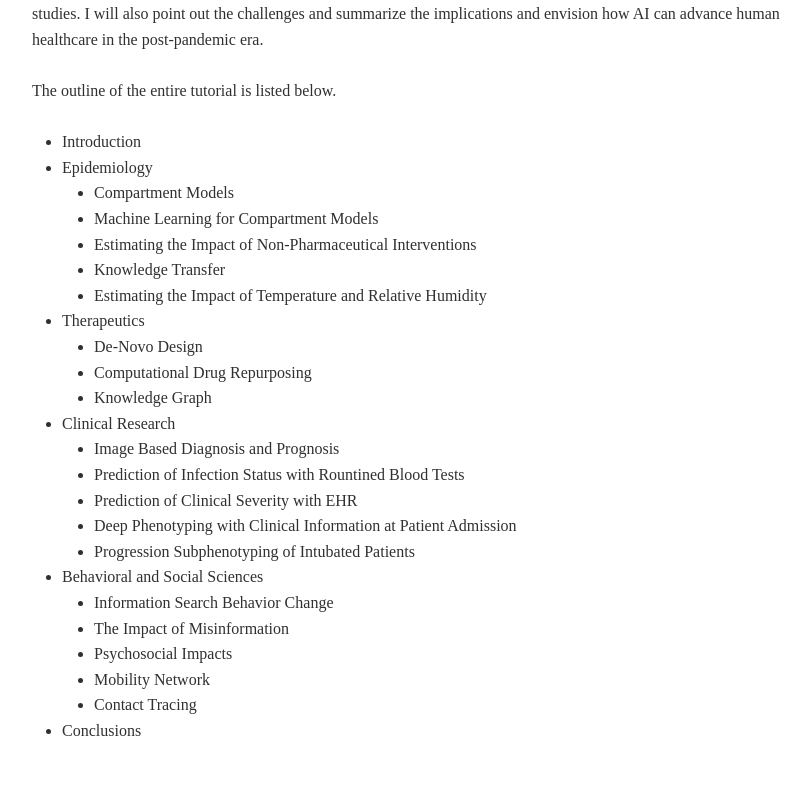
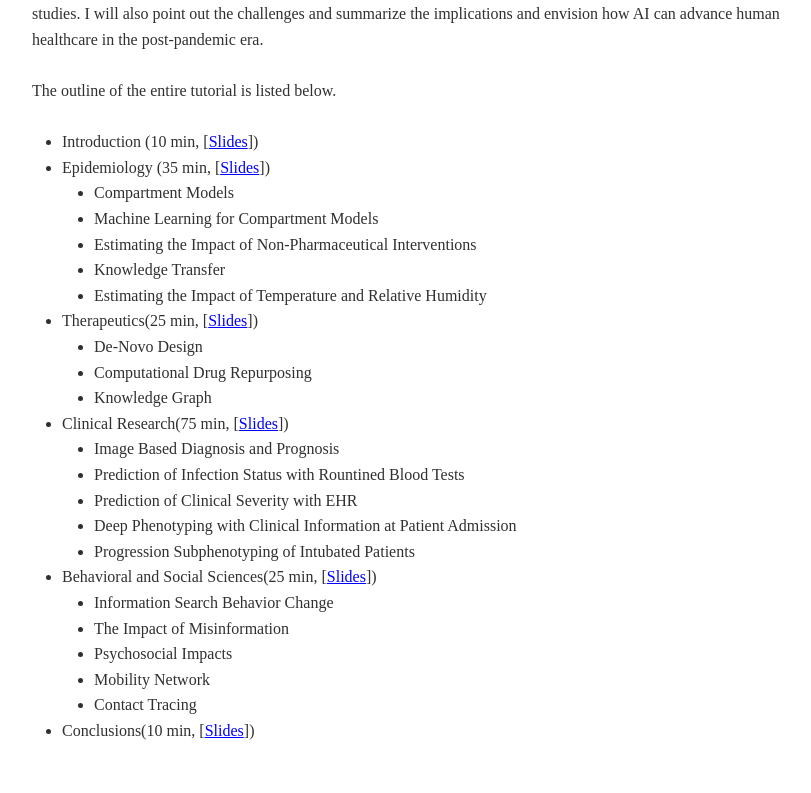
Before and after one commit to wcm-wanglab/WCM-WangLAB.github.io, a plain HTML site: page tutorials/AAAI2021/COVID-Tutorial.html in a window 1280 px wide. Shown: the part 567-1360 px from the top of the page, without its empty margins (288-1099 px from the left). Drawn offline with Linux system fonts and the light colour scheme.

Commit message:
Update COVID-Tutorial.html

```diff
--- a/tutorials/AAAI2021/COVID-Tutorial.html
+++ b/tutorials/AAAI2021/COVID-Tutorial.html
@@ -71,35 +71,35 @@
 
 		<ul style="margin-left: 30px">
 
-		<li> Introduction</li>
+		<li> Introduction (10 min, [<a style=" color: blue;" href="https://www.dropbox.com/s/6gqnjhtl2nkwen6/Part1_Fei_COVID_Introduction.pdf?dl=0">Slides</a>])</li>
 
-		<li> Epidemiology</li>
+		<li> Epidemiology (35 min, [<a style=" color: blue;" href="https://www.dropbox.com/s/3mgekbfgpu8xl2q/Part2_Fei_COVID_Epidemiology.pdf?dl=0">Slides</a>])</li>
 			<li style="margin-left:2em"> Compartment Models </li>
 			<li style="margin-left:2em"> Machine Learning for Compartment Models </li>
 			<li style="margin-left:2em"> Estimating the Impact of Non-Pharmaceutical Interventions </li>
 			<li style="margin-left:2em"> Knowledge Transfer </li>
 			<li style="margin-left:2em"> Estimating the Impact of Temperature and Relative Humidity </li>
 
-		<li> Therapeutics</li>
+		<li> Therapeutics(25 min, [<a style=" color: blue;" href="https://www.dropbox.com/s/o75xsjymjosds98/Part3_Fei_COVID_Therapeutics.pdf?dl=0">Slides</a>])</li>
 			<li style="margin-left:2em"> De-Novo Design </li>
 			<li style="margin-left:2em"> Computational Drug Repurposing </li>
 			<li style="margin-left:2em"> Knowledge Graph </li>
 
-		<li> Clinical Research</li>
+		<li> Clinical Research(75 min, [<a style=" color: blue;" href="https://www.dropbox.com/s/rjl9bcj0x0e1wwn/Part4_Fei_COVID_Clinical.pdf?dl=0">Slides</a>])</li>
 			<li style="margin-left:2em"> Image Based Diagnosis and Prognosis </li>
 			<li style="margin-left:2em"> Prediction of Infection Status with Rountined Blood Tests </li>
 			<li style="margin-left:2em"> Prediction of Clinical Severity with EHR </li>
 			<li style="margin-left:2em"> Deep Phenotyping with Clinical Information at Patient Admission </li>
 			<li style="margin-left:2em"> Progression Subphenotyping of Intubated Patients </li>
 
-		<li> Behavioral and Social Sciences</li>
+		<li> Behavioral and Social Sciences(25 min, [<a style=" color: blue;" href="https://www.dropbox.com/s/w6ewf21ymsqy79c/Part5_Fei_COVID_Behavioral.pdf?dl=0">Slides</a>])</li>
 			<li style="margin-left:2em"> Information Search Behavior Change </li>
 			<li style="margin-left:2em"> The Impact of Misinformation </li>
 			<li style="margin-left:2em"> Psychosocial Impacts </li>
 			<li style="margin-left:2em"> Mobility Network </li>
 			<li style="margin-left:2em"> Contact Tracing </li>
 
-		<li> Conclusions</li>
+		<li> Conclusions(10 min, [<a style=" color: blue;" href="https://www.dropbox.com/s/8jb09pr5c3hqfys/Part6_Fei_COVID_Conclusion.pdf?dl=0">Slides</a>])</li>
 
 		</ul>
 		<br>
```
